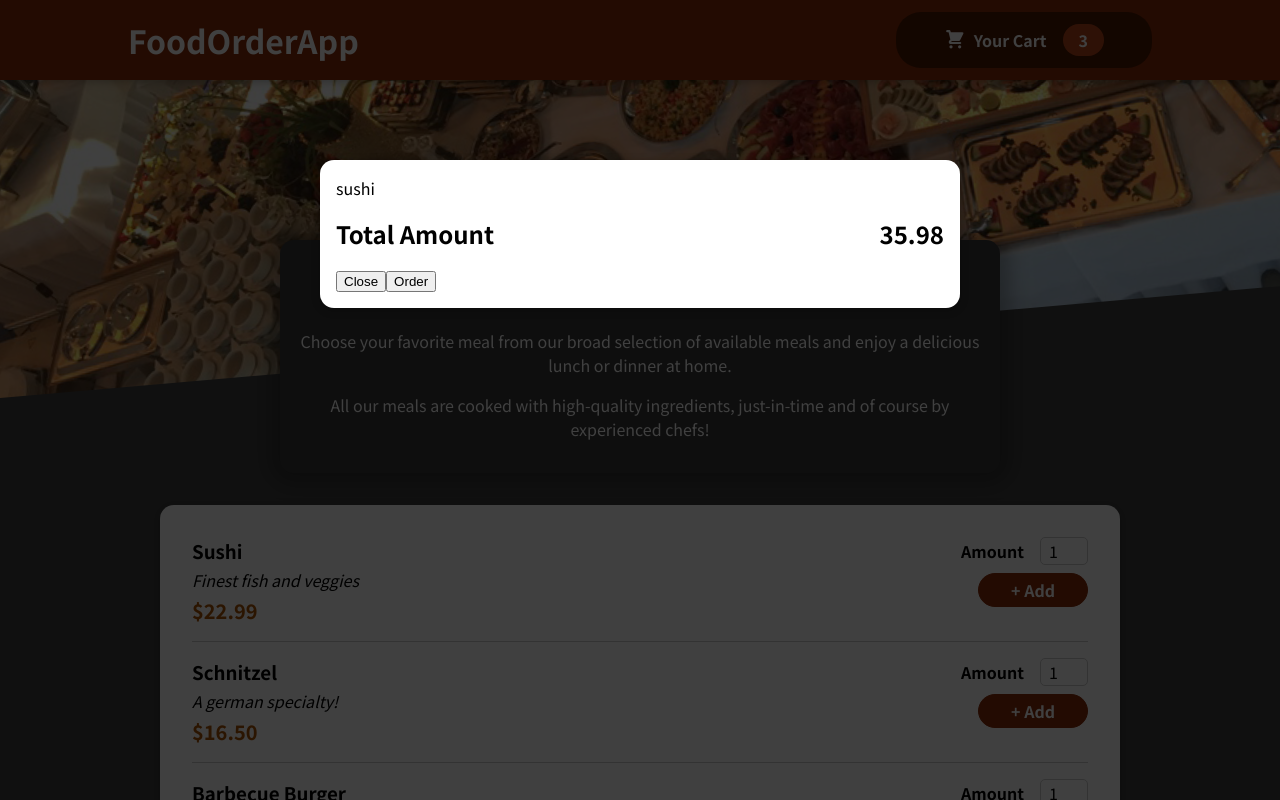
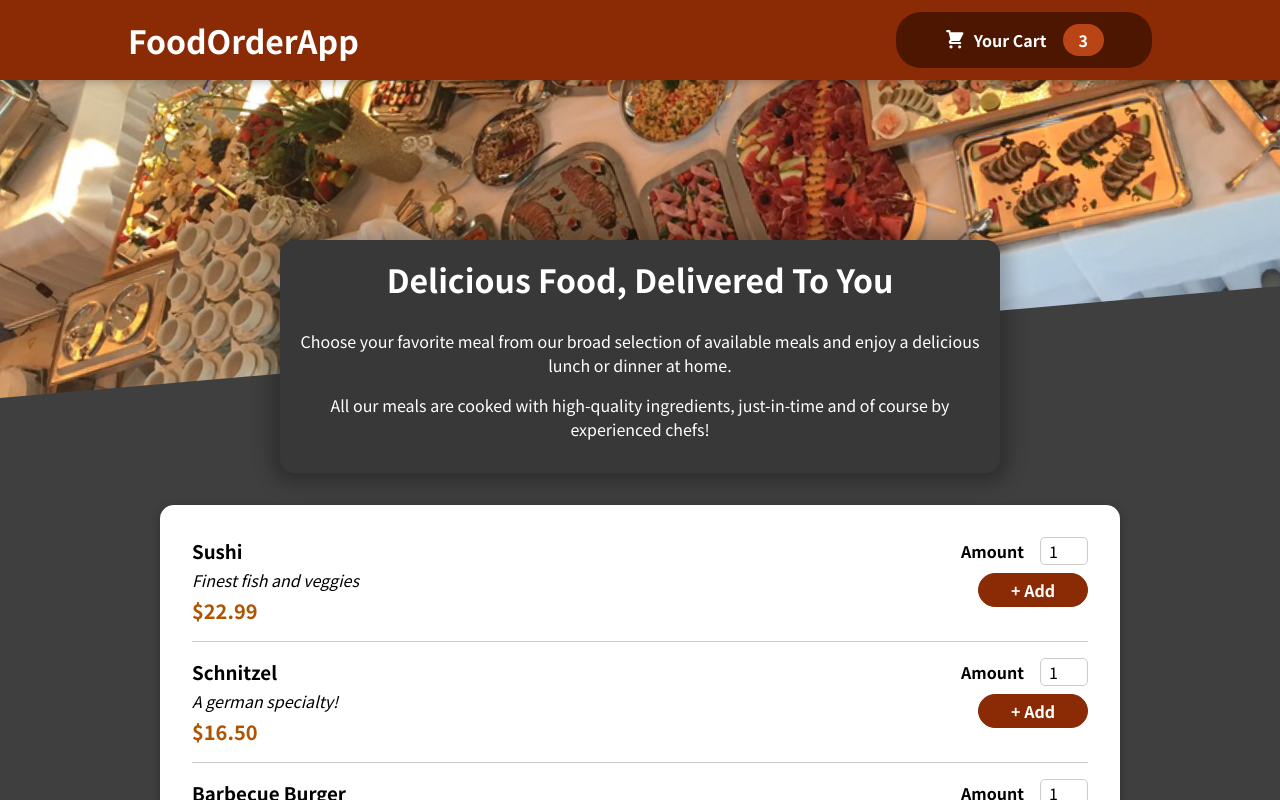
Before and after one commit to vivekbhadula/React6, a React (Create React App) app: page / in a window 1280 px wide. Shown: the top 800 px of the page. Built offline with nearby package versions, Linux system fonts and the light colour scheme.

Commit message:
modal working, creating context

```diff
--- a/src/App.js
+++ b/src/App.js
@@ -1,13 +1,23 @@
-import { Fragment } from "react";
+import { Fragment, useState } from "react";
 import Header from "./components/Layout/Header";
 import Meals from "./components/Meals/Meals";
 import Cart from "./components/Cart/Cart";
 
 function App() {
+  const [cartIsShown, setCartIsShown] = useState(false);
+
+  function showCartHandler() {
+    setCartIsShown(true);
+  }
+
+  function hideCartHandler() {
+    setCartIsShown(false);
+  }
+
   return (
     <Fragment>
-      <Cart />
-      <Header />
+      {cartIsShown && <Cart onClose={hideCartHandler}/>}
+      <Header onShowCart={showCartHandler}/>
       <main>
         <Meals />
       </main>
--- a/src/components/Cart/Cart.js
+++ b/src/components/Cart/Cart.js
@@ -11,14 +11,14 @@
   );
 
   return (
-    <Modal>
+    <Modal onClose={props.onClose}>
       {cartItems}
       <div className={classes.total}>
         <span>Total Amount</span>
         <span>35.98</span>
       </div>
-      <div className={classes.action}>
-        <button className={classes["button--alt"]}>Close</button>
+      <div className={classes.actions}>
+        <button className={classes["button--alt"]} onClick={props.onClose}>Close</button>
         <button className={classes.button}>Order</button>
       </div>
     </Modal>
--- a/src/components/Layout/Header.js
+++ b/src/components/Layout/Header.js
@@ -8,7 +8,7 @@
     <Fragment>
       <header className={classes.header}>
         <h1>FoodOrderApp</h1>
-        <HeaderCartButton />
+        <HeaderCartButton onClick={props.onShowCart}/>
       </header>
       <div className={classes["main-image"]}>
           <img src={mealsImage} alt="A table full of food!"/>
--- a/src/components/Layout/HeaderCartButton.js
+++ b/src/components/Layout/HeaderCartButton.js
@@ -3,7 +3,7 @@
 
 function HeaderCartButton(props) {
   return (
-    <button className={classes.button}>
+    <button className={classes.button} onClick={props.onClick}>
       <span className={classes.icon}>
           <CartIcon />
       </span>
--- a/src/components/UI/Modal.js
+++ b/src/components/UI/Modal.js
@@ -1,31 +1,32 @@
-import { Fragment } from "react";
-import ReactDOM from "react-dom";
-import classes from "./Modal.module.css";
+import { Fragment } from 'react';
+import ReactDOM from 'react-dom';
 
-function Backdrop(props) {
-  return <div className={classes.backdrop}></div>;
-}
+import classes from './Modal.module.css';
 
-function ModalOverlay(props) {
+const Backdrop = (props) => {
+  return <div className={classes.backdrop} onClick={props.onClose}/>;
+};
+
+const ModalOverlay = (props) => {
   return (
     <div className={classes.modal}>
       <div className={classes.content}>{props.children}</div>
     </div>
   );
-}
+};
 
-const portalElement = document.getElementById("overlays");
+const portalElement = document.getElementById('overlays');
 
-function Modal(props) {
+const Modal = (props) => {
   return (
     <Fragment>
-      {ReactDOM.createPortal(<Backdrop />, portalElement)}
+      {ReactDOM.createPortal(<Backdrop onClose={props.onClose}/>, portalElement)}
       {ReactDOM.createPortal(
         <ModalOverlay>{props.children}</ModalOverlay>,
         portalElement
       )}
     </Fragment>
   );
-}
+};
 
 export default Modal;
```
Also changed, not shown: src/store/cart-context.js (added, +10 -0 lines), 1 other file (tests, documents, lock files or other folders).
